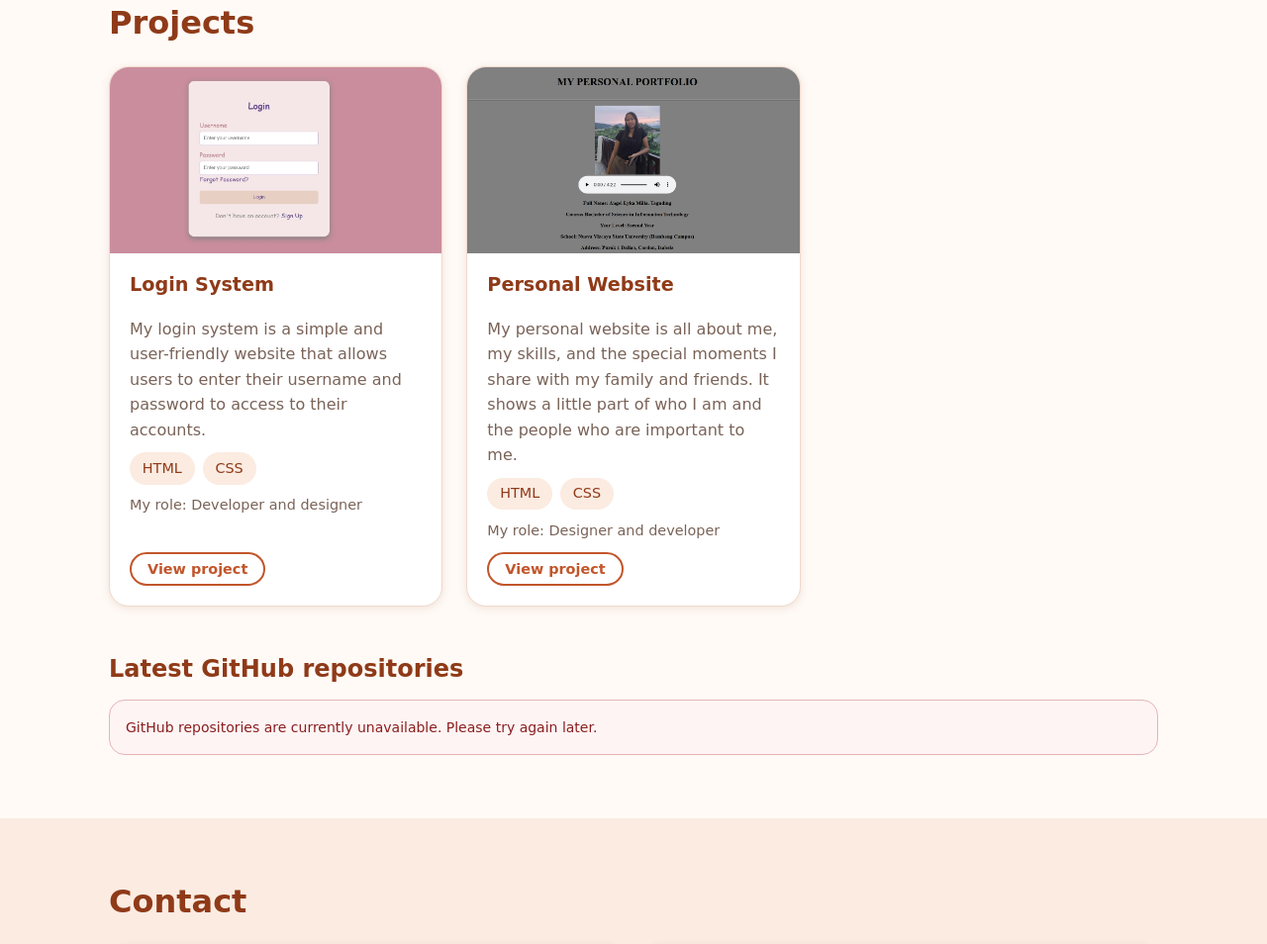
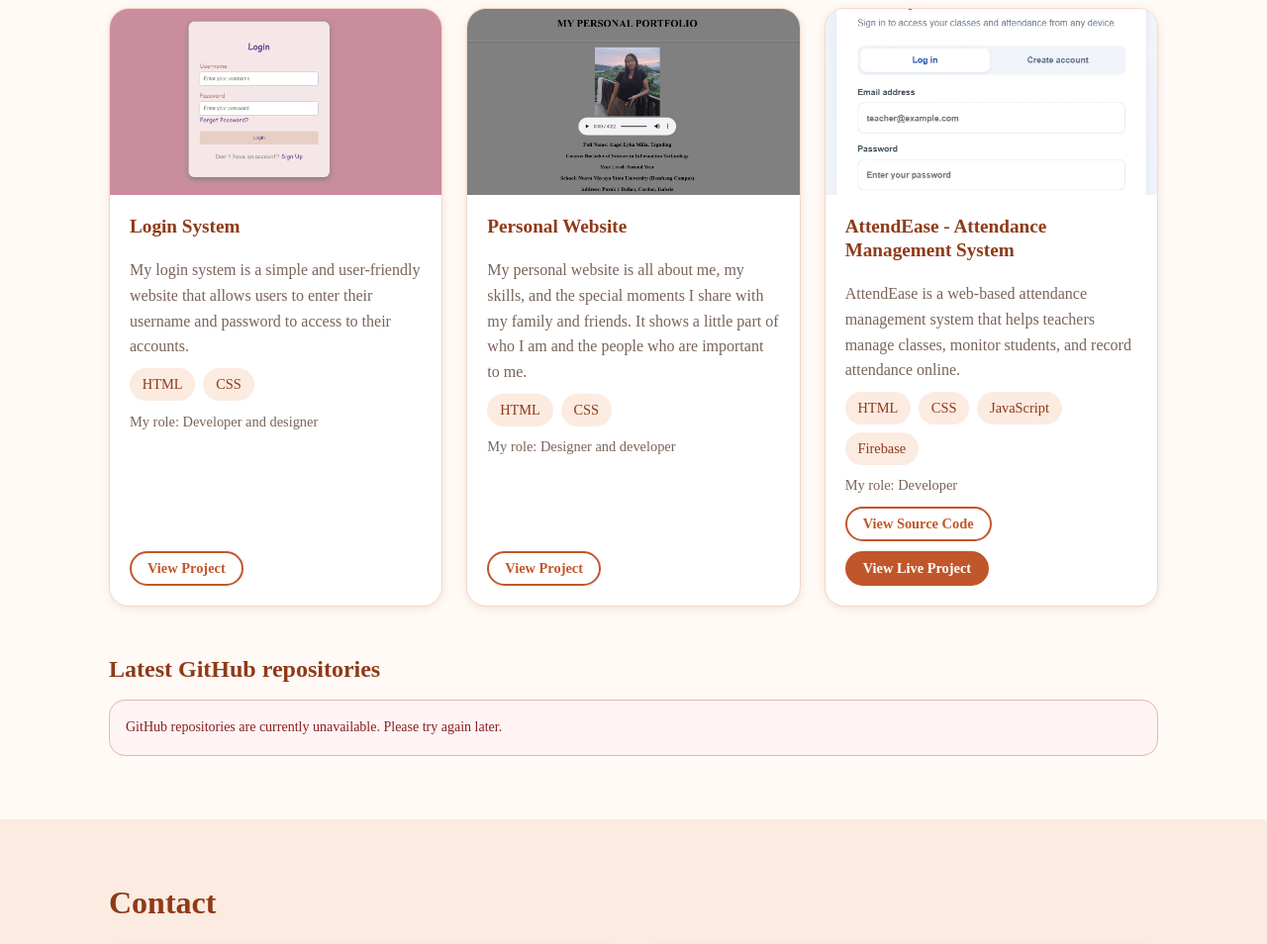
Before and after one commit to lykataguding/lykataguding.github.io, a plain HTML site: page index.html in a window 1280 px wide. Shown: the part 1727-2681 px from the top of the page at 99% size. Drawn offline with Linux system fonts and the light colour scheme; no server answers.

Commit message:
git rebase --continueAdd AttendEase to portfolio projects

```diff
--- a/css/style.css
+++ b/css/style.css
@@ -14,8 +14,8 @@
   --muted: #7A6358;
   --border: #F0D9CB;
 
-  --font-heading: "Style Script", cursive;
-  --font-body:  "Style Script", cursive;
+  --font-heading: "Courier, monospace";
+  --font-body:  "Courier, monospace";
 
   --radius: 16px;
   --shadow: 0 2px 8px rgba(143, 58, 24, 0.12);
--- a/data/projects.json
+++ b/data/projects.json
@@ -14,5 +14,14 @@
     "role": "Designer and developer",
     "screenshot": "images/project2.png",
     "link": "https://lykataguding.github.io/personal-website/"
+  },
+  {
+    "title": "AttendEase - Attendance Management System",
+    "description": "AttendEase is a web-based attendance management system that helps teachers manage classes, monitor students, and record attendance online.",
+    "technologies": ["HTML", "CSS", "JavaScript", "Firebase"],
+    "role": "Developer",
+    "screenshot": "images/project3.png",
+    "link": "https://github.com/lykataguding/AttendEase",
+    "liveLink": "https://attendease-b2c7a.web.app"
   }
 ]
--- a/js/script.js
+++ b/js/script.js
@@ -1,24 +1,33 @@
+
 /* =========================================================
    Student Portfolio - script.js
-   1. Mobile menu   2. Projects from JSON   3. GitHub API
-   4. Contact form validation   5. Back to top button
+   1. Mobile menu
+   2. Projects from JSON
+   3. GitHub API
+   4. Contact form validation
+   5. Back to top button
    ========================================================= */
 
-// >>> CHANGE THIS to your real GitHub username <<<
+// GitHub username
 const GITHUB_USERNAME = "lykataguding";
 
 
 /* ---------- 1. Mobile menu ---------- */
+
 const navToggle = document.getElementById("navToggle");
 const navMenu = document.getElementById("navMenu");
 
+if (navToggle && navMenu) {
   navToggle.addEventListener("click", function () {
     const isOpen = navMenu.classList.toggle("open");
+
     navToggle.setAttribute("aria-expanded", isOpen);
-  navToggle.setAttribute("aria-label", isOpen ? "Close menu" : "Open menu");
+    navToggle.setAttribute(
+      "aria-label",
+      isOpen ? "Close menu" : "Open menu"
+    );
   });
 
-// Close the menu after tapping a link
   navMenu.querySelectorAll("a").forEach(function (link) {
     link.addEventListener("click", function () {
       navMenu.classList.remove("open");
@@ -26,31 +35,45 @@ navMenu.querySelectorAll("a").forEach(function (link) {
       navToggle.setAttribute("aria-label", "Open menu");
     });
   });
+}
 
 
-/* ---------- 2. Load projects from data/projects.json ---------- */
+/* ---------- 2. Load projects from JSON ---------- */
+
 const projectsGrid = document.getElementById("projectsGrid");
 
 async function loadProjects() {
+  if (!projectsGrid) {
+    console.error("Projects section not found. Check the projectsGrid ID.");
+    return;
+  }
+
   try {
     const response = await fetch("data/projects.json");
+
     if (!response.ok) {
       throw new Error("HTTP status " + response.status);
     }
-    const projects = await response.json();   // parse the JSON
 
-    projectsGrid.innerHTML = "";               // remove "Loading..." text
+    const projects = await response.json();
+
+    projectsGrid.innerHTML = "";
+
     projects.forEach(function (project) {
       projectsGrid.appendChild(createProjectCard(project));
     });
+
   } catch (error) {
-    console.warn("Projects could not be loaded:", error.message);
+    console.error("Projects could not be loaded:", error);
+
     projectsGrid.innerHTML =
       '<p class="status-message error">Unable to load projects. Please try again later.</p>';
   }
 }
 
-// Build one project card (textContent is used so data is never run as HTML)
+
+// Create project cards
+
 function createProjectCard(project) {
   const card = document.createElement("article");
   card.className = "card project-card";
@@ -71,7 +94,8 @@ function createProjectCard(project) {
 
   const badges = document.createElement("ul");
   badges.className = "badges";
-  project.technologies.forEach(function (tech) {
+
+  (project.technologies || []).forEach(function (tech) {
     const li = document.createElement("li");
     li.textContent = tech;
     badges.appendChild(li);
@@ -85,43 +109,64 @@ function createProjectCard(project) {
   link.className = "btn btn-outline";
   link.href = project.link;
   link.target = "_blank";
-  link.rel = "noopener";
-  link.textContent = "View project";
+  link.rel = "noopener noreferrer";
+  link.textContent = project.liveLink
+    ? "View Source Code"
+    : "View Project";
 
   body.append(title, description, badges, role, link);
+
+  if (project.liveLink) {
+    const liveLink = document.createElement("a");
+    liveLink.className = "btn btn-primary";
+    liveLink.href = project.liveLink;
+    liveLink.target = "_blank";
+    liveLink.rel = "noopener noreferrer";
+    liveLink.textContent = "View Live Project";
+
+    body.appendChild(liveLink);
+  }
+
   card.append(img, body);
+
   return card;
 }
 
 
-/* ---------- 3. Latest GitHub repositories (REST API) ---------- */
+
+
+/* ---------- 3. GitHub repositories ---------- */
+
 const repoList = document.getElementById("repoList");
 
 async function loadRepos() {
-  const unavailable =
-    '<li class="status-message error">GitHub repositories are currently unavailable. Please try again later.</li>';
-
-  // Skip the request until a real username is set (avoids a 404 error)
-  if (GITHUB_USERNAME === "YOUR-GITHUB-USERNAME") {
-    repoList.innerHTML =
-      '<li class="status-message">Set your GitHub username in js/script.js to show your latest repositories.</li>';
+  if (!repoList) {
+    console.error("GitHub repository section not found. Check the repoList ID.");
     return;
   }
 
   try {
-    const url = "https://api.github.com/users/" + GITHUB_USERNAME + "/repos?sort=updated&per_page=5";
+    const url =
+      "https://api.github.com/users/" +
+      GITHUB_USERNAME +
+      "/repos?sort=updated&per_page=10";
+
     const response = await fetch(url);
+
     if (!response.ok) {
       throw new Error("HTTP status " + response.status);
     }
+
     const repos = await response.json();
 
+    repoList.innerHTML = "";
+
     if (repos.length === 0) {
-      repoList.innerHTML = '<li class="status-message">No public repositories yet.</li>';
+      repoList.innerHTML =
+        '<li class="status-message">No public repositories found.</li>';
       return;
     }
 
-    repoList.innerHTML = "";
     repos.forEach(function (repo) {
       const item = document.createElement("li");
       item.className = "repo-item";
@@ -134,36 +179,52 @@ async function loadRepos() {
 
       const language = document.createElement("span");
       language.className = "repo-lang";
-      language.textContent = repo.language || "Language not specified";
+      language.textContent =
+        repo.language || "Language not specified";
 
       item.append(link, language);
       repoList.appendChild(item);
     });
+
   } catch (error) {
-    console.warn("GitHub data could not be loaded:", error.message);
-    repoList.innerHTML = unavailable;
+    console.error("GitHub repositories could not be loaded:", error);
+
+    repoList.innerHTML =
+      '<li class="status-message error">GitHub repositories are currently unavailable. Please try again later.</li>';
   }
 }
 
 
 /* ---------- 4. Contact form validation ---------- */
+
 const form = document.getElementById("contactForm");
 const nameInput = document.getElementById("name");
 const emailInput = document.getElementById("email");
 const messageInput = document.getElementById("message");
 const formSuccess = document.getElementById("formSuccess");
 
-// Simple email pattern: text@text.text
 const emailPattern = /^[^\s@]+@[^\s@]+\.[^\s@]+$/;
 
 function showError(input, errorId, message) {
-  document.getElementById(errorId).textContent = message;
+  const errorElement = document.getElementById(errorId);
+
+  if (errorElement && input) {
+    errorElement.textContent = message;
     input.classList.toggle("invalid", message !== "");
     input.setAttribute("aria-invalid", message !== "");
   }
+}
 
+if (
+  form &&
+  nameInput &&
+  emailInput &&
+  messageInput &&
+  formSuccess
+) {
   form.addEventListener("submit", function (event) {
-  event.preventDefault();                 // never submit to a server
+    event.preventDefault();
+
     formSuccess.textContent = "";
 
     let valid = true;
@@ -176,45 +237,69 @@ form.addEventListener("submit", function (event) {
     }
 
     if (emailInput.value.trim() === "") {
-    showError(emailInput, "emailError", "Please enter your email address.");
+      showError(
+        emailInput,
+        "emailError",
+        "Please enter your email address."
+      );
       valid = false;
     } else if (!emailPattern.test(emailInput.value.trim())) {
-    showError(emailInput, "emailError", "Please enter a valid email address, like name@example.com.");
+      showError(
+        emailInput,
+        "emailError",
+        "Please enter a valid email address."
+      );
       valid = false;
     } else {
       showError(emailInput, "emailError", "");
     }
 
     if (messageInput.value.trim() === "") {
-    showError(messageInput, "messageError", "Please enter a message.");
+      showError(
+        messageInput,
+        "messageError",
+        "Please enter a message."
+      );
       valid = false;
     } else {
       showError(messageInput, "messageError", "");
     }
 
     if (!valid) {
-    return;                               // stop here if something is wrong
+      return;
     }
 
-  // Static site: the message is NOT really sent, we only simulate success
-  formSuccess.textContent = "Thank you! Your message has been received.";
+    formSuccess.textContent =
+      "Thank you! Your message has been received.";
+
     form.reset();
   });
+}
 
 
-/* ---------- 5. Back to top button (personal feature) ---------- */
+/* ---------- 5. Back to top button ---------- */
+
 const backToTop = document.getElementById("backToTop");
 
+if (backToTop) {
   window.addEventListener("scroll", function () {
-  // Show after scrolling 300px, hide near the top
-  backToTop.classList.toggle("visible", window.scrollY > 300);
+    backToTop.classList.toggle(
+      "visible",
+      window.scrollY > 300
+    );
   });
 
   backToTop.addEventListener("click", function () {
-  document.getElementById("home").scrollIntoView({ behavior: "smooth" });
+    const home = document.getElementById("home");
+
+    if (home) {
+      home.scrollIntoView({ behavior: "smooth" });
+    }
   });
+}
 
 
-/* ---------- Start ---------- */
+/* ---------- Start all functions ---------- */
+
 loadProjects();
 loadRepos();
```
Also changed, not shown: images/project3.png (added). Lines whose indentation alone changed are shown as unchanged.
